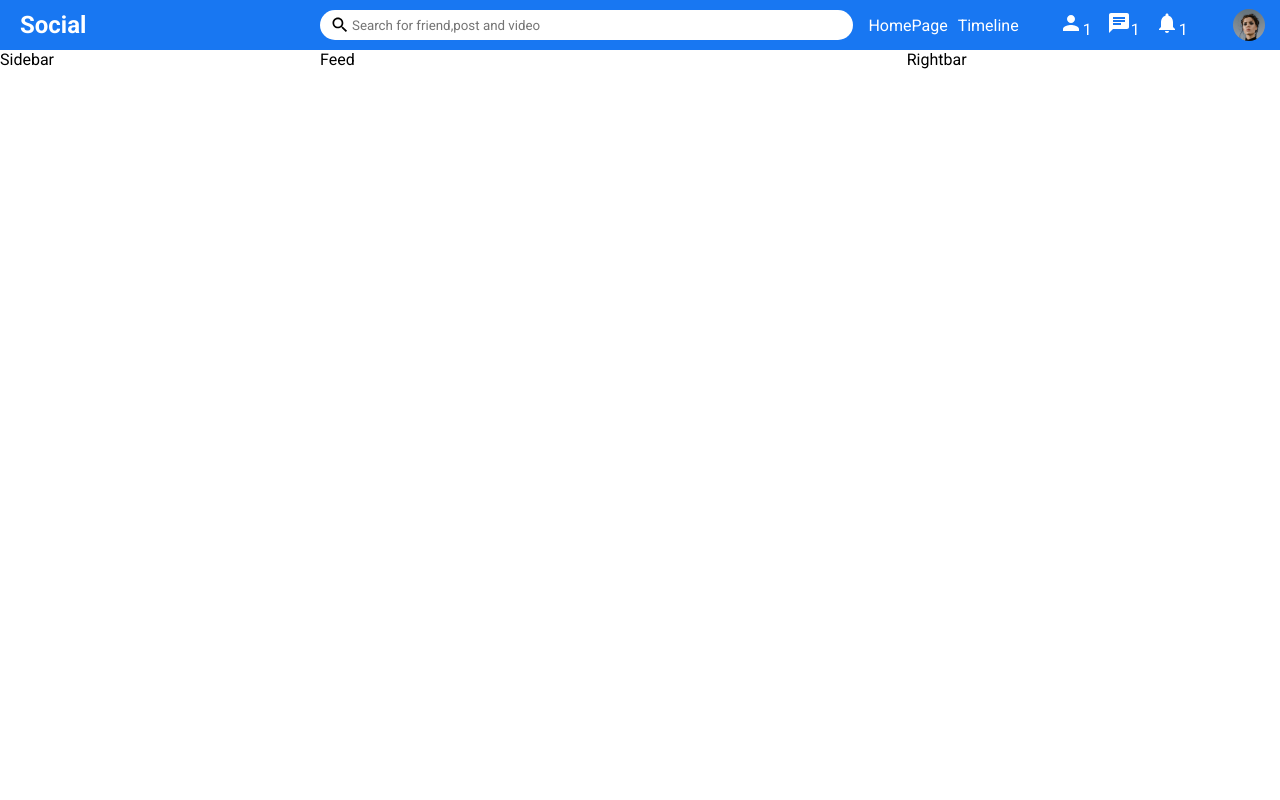
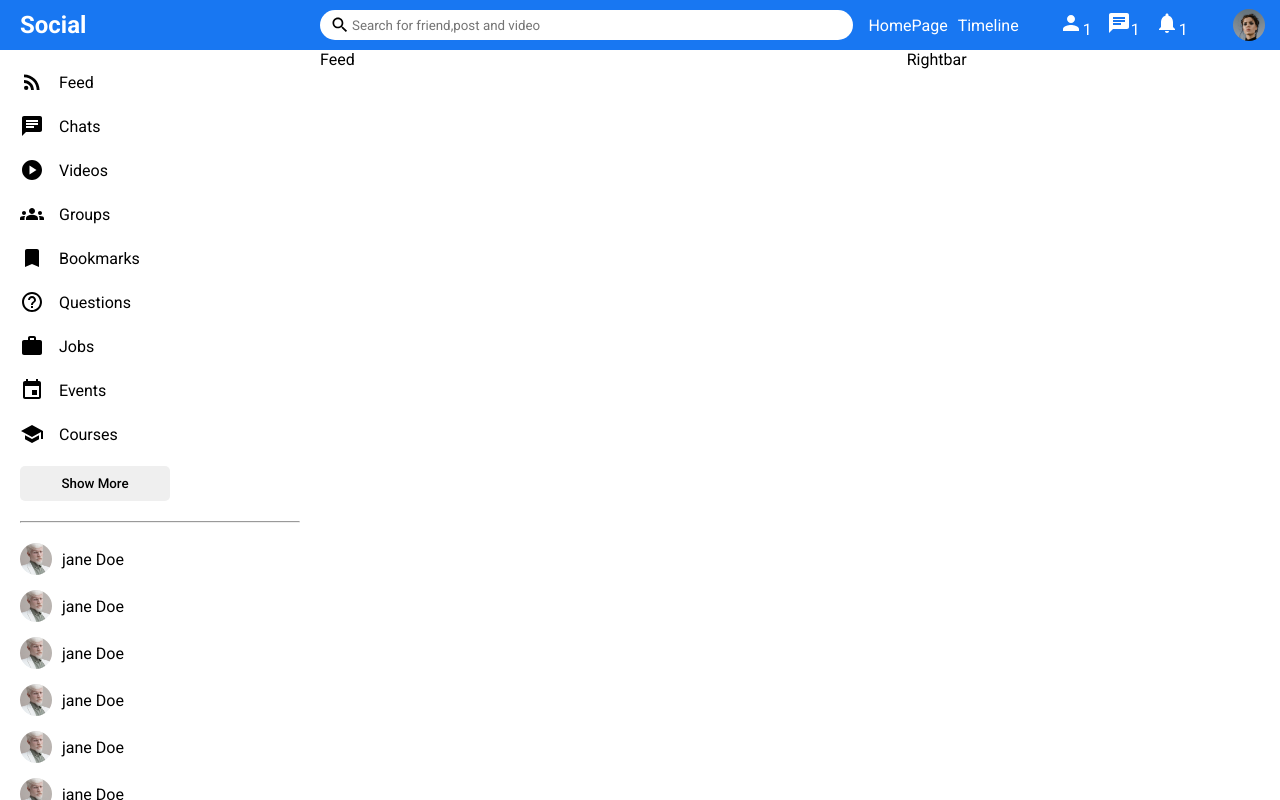
Before and after one commit to TahseenSust/Social-Media, a React (Create React App) app in the folder frontend/: page / in a window 1280 px wide. Built offline with nearby package versions, Linux system fonts and the light colour scheme.

Commit message:
implemented sidebar

```diff
--- a/frontend/src/components/sidebar/Sidebar.jsx
+++ b/frontend/src/components/sidebar/Sidebar.jsx
@@ -1,8 +1,128 @@
 import "./sidebar.css"
+import RssFeedIcon from '@mui/icons-material/RssFeed';
+import ChatIcon from '@mui/icons-material/Chat';
+import PlayCircleIcon from '@mui/icons-material/PlayCircle';
+import GroupsIcon from '@mui/icons-material/Groups';
+import BookmarkIcon from '@mui/icons-material/Bookmark';
+import HelpOutlineIcon from '@mui/icons-material/HelpOutline';
+import WorkIcon from '@mui/icons-material/Work';
+import EventIcon from '@mui/icons-material/Event';
+import SchoolIcon from '@mui/icons-material/School';
 
 function Sidebar() {
   return (
-    <div className="sidebar">Sidebar</div>
+    <div className="sidebar">
+      <div className="sidebarWrapper">
+        <ul className="sidebarList">
+          <li className="sidebarListItem">
+            <RssFeedIcon className="sidebarIcon"/>
+            <span className="sidebarListItemText">Feed</span>
+          </li>
+          <li className="sidebarListItem">
+            <ChatIcon className="sidebarIcon"/>
+            <span className="sidebarListItemText">Chats</span>
+          </li>
+          <li className="sidebarListItem">
+            <PlayCircleIcon className="sidebarIcon"/>
+            <span className="sidebarListItemText">Videos</span>
+          </li>
+          <li className="sidebarListItem">
+            <GroupsIcon className="sidebarIcon"/>
+            <span className="sidebarListItemText">Groups</span>
+          </li>
+          <li className="sidebarListItem">
+            <BookmarkIcon className="sidebarIcon"/>
+            <span className="sidebarListItemText">Bookmarks</span>
+          </li>
+          <li className="sidebarListItem">
+            <HelpOutlineIcon className="sidebarIcon"/>
+            <span className="sidebarListItemText">Questions</span>
+          </li>
+          <li className="sidebarListItem">
+            <WorkIcon className="sidebarIcon"/>
+            <span className="sidebarListItemText">Jobs</span>
+          </li>
+          <li className="sidebarListItem">
+            <EventIcon className="sidebarIcon"/>
+            <span className="sidebarListItemText">Events</span>
+          </li>
+          <li className="sidebarListItem">
+            <SchoolIcon className="sidebarIcon"/>
+            <span className="sidebarListItemText">Courses</span>
+          </li>
+        </ul>
+        <button className="sidebarButton">
+          Show More
+        </button>
+        <hr className="sidebarHr"/>
+        <ul className="sidebarFriendList">
+          <li className="sidebarFriend">
+            <img className="sidebarFriendImg" src="/assets/person/2.jpeg" alt="" />
+            <span className="sidebarFriendName">jane Doe</span>
+          </li>
+          <li className="sidebarFriend">
+            <img className="sidebarFriendImg" src="/assets/person/2.jpeg" alt="" />
+            <span className="sidebarFriendName">jane Doe</span>
+          </li>
+          <li className="sidebarFriend">
+            <img className="sidebarFriendImg" src="/assets/person/2.jpeg" alt="" />
+            <span className="sidebarFriendName">jane Doe</span>
+          </li>
+          <li className="sidebarFriend">
+            <img className="sidebarFriendImg" src="/assets/person/2.jpeg" alt="" />
+            <span className="sidebarFriendName">jane Doe</span>
+          </li>
+          <li className="sidebarFriend">
+            <img className="sidebarFriendImg" src="/assets/person/2.jpeg" alt="" />
+            <span className="sidebarFriendName">jane Doe</span>
+          </li>
+          <li className="sidebarFriend">
+            <img className="sidebarFriendImg" src="/assets/person/2.jpeg" alt="" />
+            <span className="sidebarFriendName">jane Doe</span>
+          </li>
+          <li className="sidebarFriend">
+            <img className="sidebarFriendImg" src="/assets/person/2.jpeg" alt="" />
+            <span className="sidebarFriendName">jane Doe</span>
+          </li>
+          <li className="sidebarFriend">
+            <img className="sidebarFriendImg" src="/assets/person/2.jpeg" alt="" />
+            <span className="sidebarFriendName">jane Doe</span>
+          </li>
+          <li className="sidebarFriend">
+            <img className="sidebarFriendImg" src="/assets/person/2.jpeg" alt="" />
+            <span className="sidebarFriendName">jane Doe</span>
+          </li>
+          <li className="sidebarFriend">
+            <img className="sidebarFriendImg" src="/assets/person/2.jpeg" alt="" />
+            <span className="sidebarFriendName">jane Doe</span>
+          </li>
+          <li className="sidebarFriend">
+            <img className="sidebarFriendImg" src="/assets/person/2.jpeg" alt="" />
+            <span className="sidebarFriendName">jane Doe</span>
+          </li>
+          <li className="sidebarFriend">
+            <img className="sidebarFriendImg" src="/assets/person/2.jpeg" alt="" />
+            <span className="sidebarFriendName">jane Doe</span>
+          </li>
+          <li className="sidebarFriend">
+            <img className="sidebarFriendImg" src="/assets/person/2.jpeg" alt="" />
+            <span className="sidebarFriendName">jane Doe</span>
+          </li>
+          <li className="sidebarFriend">
+            <img className="sidebarFriendImg" src="/assets/person/2.jpeg" alt="" />
+            <span className="sidebarFriendName">jane Doe</span>
+          </li>
+          <li className="sidebarFriend">
+            <img className="sidebarFriendImg" src="/assets/person/2.jpeg" alt="" />
+            <span className="sidebarFriendName">jane Doe</span>
+          </li>
+          <li className="sidebarFriend">
+            <img className="sidebarFriendImg" src="/assets/person/2.jpeg" alt="" />
+            <span className="sidebarFriendName">jane Doe</span>
+          </li>
+        </ul>
+      </div>
+    </div>
   )
 }
 
--- a/frontend/src/components/sidebar/sidebar.css
+++ b/frontend/src/components/sidebar/sidebar.css
@@ -1,3 +1,67 @@
 .sidebar{
     flex: 3;
+    height: calc(100vh - 50px);
+    overflow-y: scroll;
 }
+
+::-webkit-scrollbar{
+    width: 5px;
+}
+::-webkit-scrollbar-track{
+    background-color: #f1f1f1;
+}
+::-webkit-scrollbar-thumb{
+    background-color: rgb(179, 179, 179);
+}
+
+.sidebarWrapper{
+    padding: 20px;
+}
+
+.sidebarList{
+    padding: 0;
+    margin: 0;
+    list-style: none;
+}
+
+.sidebarListItem{
+    display: flex;
+    align-items: center;
+    margin-bottom: 20px;
+}
+
+.sidebarIcon{
+    margin-right: 15px;
+}
+
+.sidebarButton{
+    width: 150px;
+    border: none;
+    padding: 10px;
+    border-radius: 5px;
+    font-weight: 500;
+}
+
+.sidebarHr{
+    margin: 20px 0;
+}
+
+.sidebarFriendList{
+    padding: 0;
+    margin: 0;
+    list-style: none;
+}
+
+.sidebarFriend{
+    display: flex;
+    align-items: center;
+    margin-bottom: 15px;
+}
+
+.sidebarFriendImg{
+    width: 32px;
+    height: 32px;
+    border-radius: 50%;
+    object-fit: cover;
+    margin-right: 10px;
+}
```
